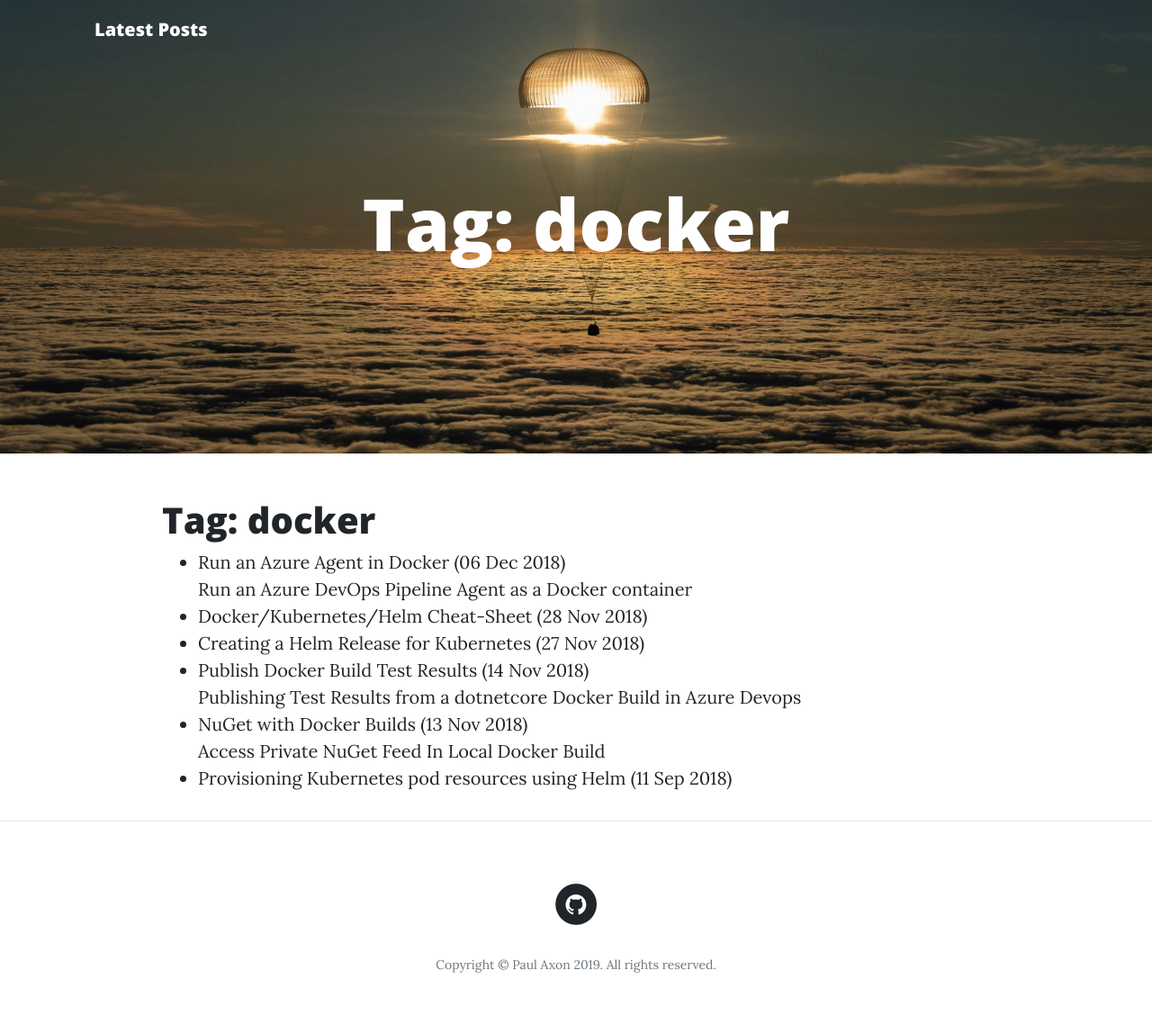
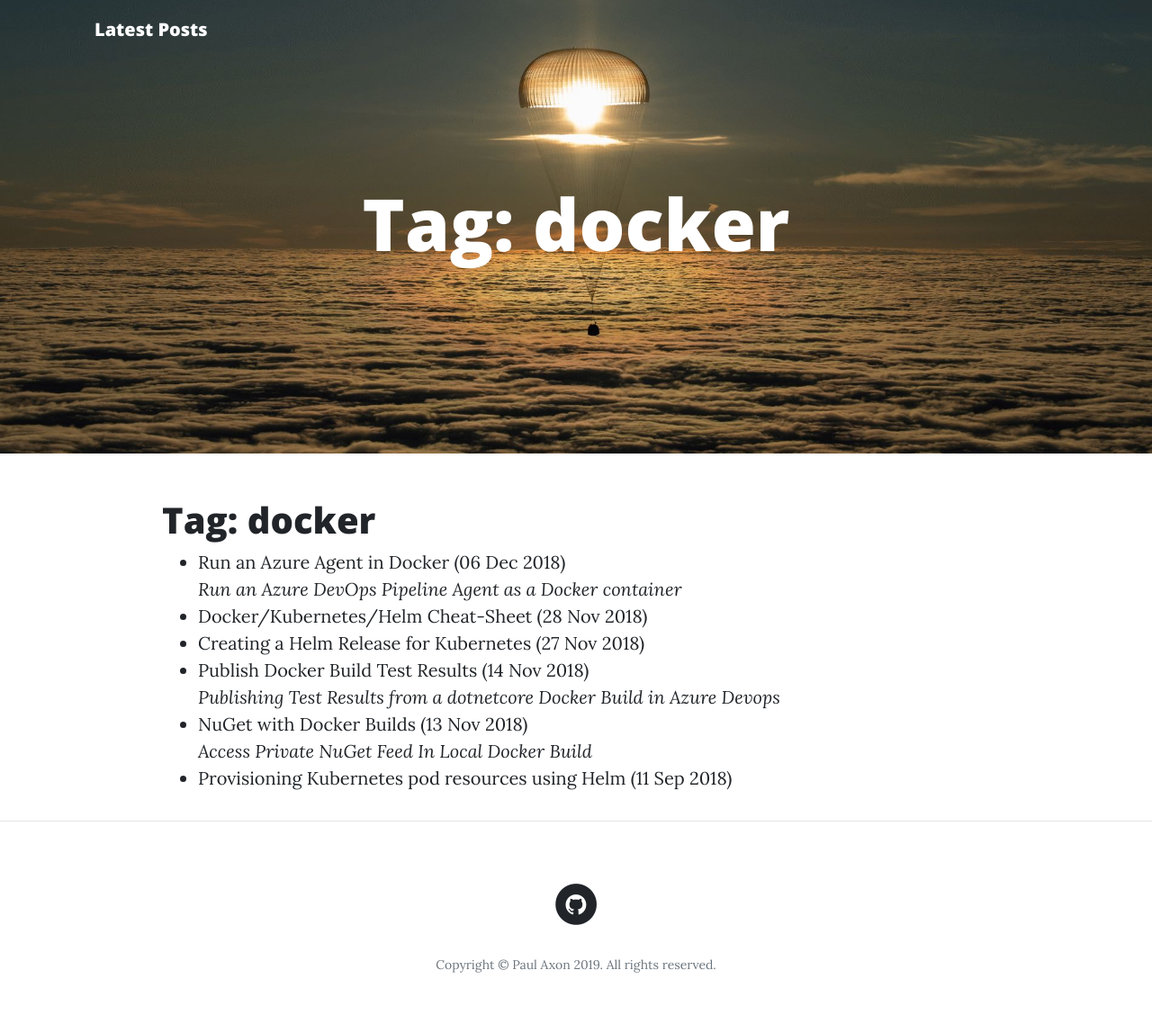
Before and after one commit to paxdev/paxdev.github.io, a Jekyll site: the page built from tag/docker.md, in a window 1280 px wide. Shown: the whole page at 90% size. Built offline with Jekyll 4.4.1, drawn with Linux system fonts in a browser that asks for light colours.

Commit message:
Update tagpage.html

```diff
--- a/_layouts/tagpage.html
+++ b/_layouts/tagpage.html
@@ -7,7 +7,7 @@ header:
 <h1>Tag: {{ page.tag }}</h1>
 <ul>
 {% for post in site.tags[page.tag] %}
-  <li><a href="{{ post.url }}">{{ post.title }}</a> ({{ post.date | date_to_string }})<br>
-    {{ post.header.subheading }}
+  <li><a href="{{ post.url }}">{{ post.title }}&nbsp;({{ post.date | date_to_string }})<br>
+    <em>{{ post.header.subheading }}</em></a>
   </li>
 {% endfor %}
```
